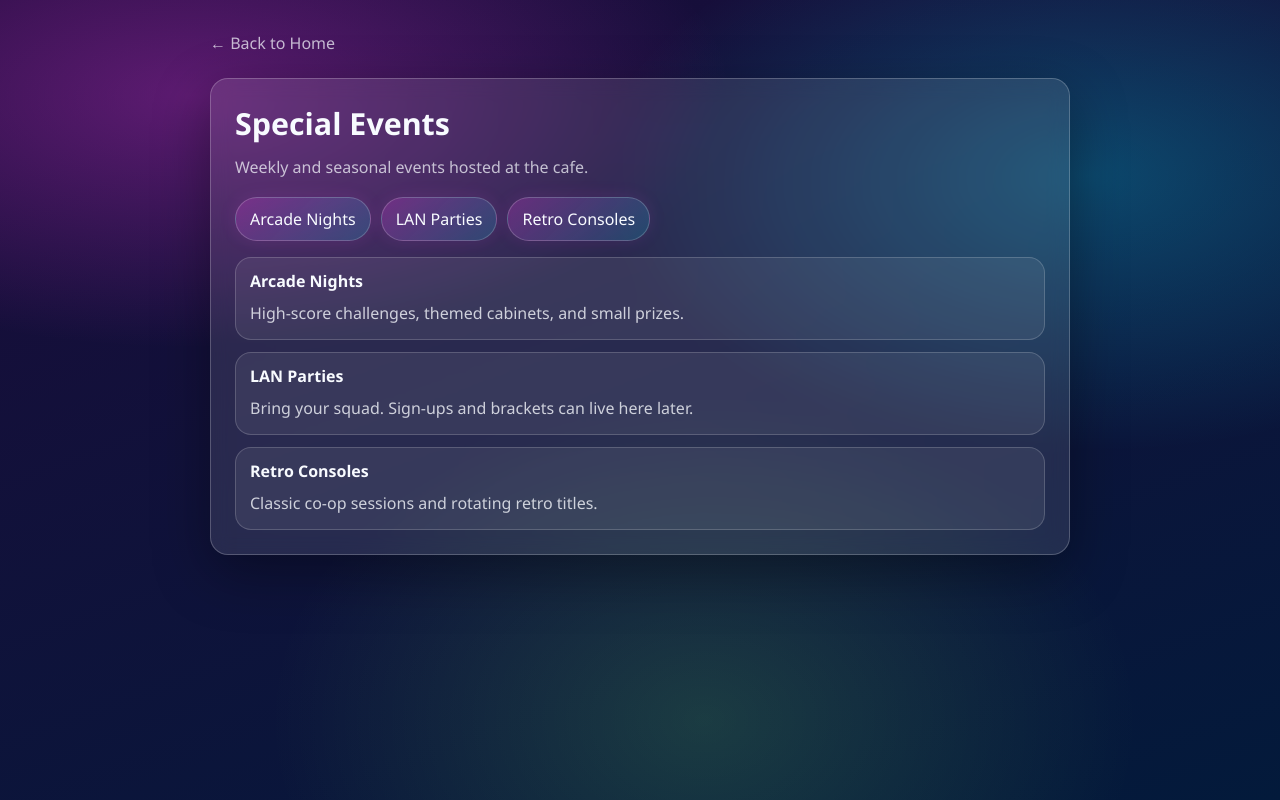
After one commit to Tausetii/VulnWorld, a Flask app: page /events in a window 1280 px wide. The commit adds this page. Run offline with Flask 3, Linux system fonts and the light colour scheme.

Commit message:
Add events route and update navigation
- Introduced a new route for special events at the cafe (/events) with a corresponding template.
- Removed event-related chips from the about page and updated the welcome page navigation to include a link to the events page.

```diff
--- a/main.py
+++ b/main.py
@@ -45,6 +45,7 @@ app = Flask(__name__)
 #   /menu       → food menu page (uses /search/<budget>)
 #   /about      → about the owners
 #   /contact    → contact information
+#   /events     → special events held at the cafe
 #   /chat       → AI chatbot (logic to be added later)
 #   /search/<budget> → API: food items within budget (used by menu page)
 # ---------------------------------------------------------------------------
@@ -78,6 +79,12 @@ def contact():
     return render_template('contact.html')
 
 
+@app.route('/events')
+def events():
+    """Special events held at the gaming cafe."""
+    return render_template('events.html')
+
+
 @app.route('/chat')
 def chat():
     """AI chatbot – logic to be added later."""
--- /dev/null
+++ b/templates/events.html
@@ -0,0 +1,94 @@
+<!DOCTYPE html>
+<html lang="en">
+<head>
+    <meta charset="UTF-8">
+    <meta name="viewport" content="width=device-width, initial-scale=1.0">
+    <title>VulnWorld Gaming Cafe – Special Events</title>
+    <style>
+        :root{
+            --bg1:#1b0b3a;
+            --bg2:#031a3b;
+            --card:rgba(255,255,255,.10);
+            --stroke:rgba(255,255,255,.22);
+            --text:#f8fbff;
+            --muted:rgba(248,251,255,.72);
+            --neon1:#ff3df2;
+            --neon2:#00e5ff;
+            --neon3:#7CFF6B;
+        }
+        * { margin: 0; padding: 0; box-sizing: border-box; font-family: 'Segoe UI', Arial, sans-serif; }
+        body {
+            color: var(--text);
+            min-height: 100vh;
+            padding: 2rem 1.5rem;
+            background:
+                radial-gradient(900px 420px at 15% 12%, rgba(255,61,242,.30), transparent 60%),
+                radial-gradient(820px 460px at 85% 22%, rgba(0,229,255,.26), transparent 60%),
+                radial-gradient(700px 520px at 55% 90%, rgba(124,255,107,.16), transparent 62%),
+                linear-gradient(160deg, var(--bg1), var(--bg2));
+        }
+        .wrap{ max-width: 860px; margin: 0 auto; }
+        .nav { margin-bottom: 1.5rem; }
+        .nav a { color: var(--muted); text-decoration: none; }
+        .nav a:hover { color: var(--text); text-shadow: 0 0 12px rgba(0,229,255,.35); }
+        .panel{
+            background: var(--card);
+            border: 1px solid var(--stroke);
+            border-radius: 18px;
+            padding: 1.5rem;
+            backdrop-filter: blur(10px);
+            box-shadow: 0 18px 55px rgba(0,0,0,.35);
+        }
+        h1 { font-size: 1.9rem; font-weight: 800; margin-bottom: 0.6rem; }
+        p { color: rgba(248,251,255,.82); line-height: 1.7; margin-bottom: 1rem; }
+
+        .chips{ display:flex; gap: 10px; flex-wrap: wrap; margin-top: 0.75rem; }
+        .chip{
+            padding: 10px 14px;
+            border-radius: 999px;
+            border: 1px solid rgba(255,255,255,.20);
+            background: linear-gradient(135deg, rgba(255,61,242,.22), rgba(0,229,255,.16));
+            box-shadow: 0 0 18px rgba(255,61,242,.10);
+        }
+        .grid{ display:grid; grid-template-columns: 1fr; gap: 12px; margin-top: 1rem; }
+        .tile{
+            border: 1px solid rgba(255,255,255,.18);
+            background: rgba(255,255,255,.07);
+            border-radius: 16px;
+            padding: 12px 14px;
+        }
+        .tile strong{ color: var(--text); }
+        .tile p{ margin: 0.5rem 0 0; color: rgba(248,251,255,.78); }
+    </style>
+</head>
+<body>
+    <div class="wrap">
+        <div class="nav"><a href="/welcome">← Back to Home</a></div>
+        <div class="panel">
+            <h1>Special Events</h1>
+            <p style="color: var(--muted);">Weekly and seasonal events hosted at the cafe.</p>
+
+            <div class="chips">
+                <div class="chip">Arcade Nights</div>
+                <div class="chip">LAN Parties</div>
+                <div class="chip">Retro Consoles</div>
+            </div>
+
+            <div class="grid">
+                <div class="tile">
+                    <strong>Arcade Nights</strong>
+                    <p>High-score challenges, themed cabinets, and small prizes.</p>
+                </div>
+                <div class="tile">
+                    <strong>LAN Parties</strong>
+                    <p>Bring your squad. Sign-ups and brackets can live here later.</p>
+                </div>
+                <div class="tile">
+                    <strong>Retro Consoles</strong>
+                    <p>Classic co-op sessions and rotating retro titles.</p>
+                </div>
+            </div>
+        </div>
+    </div>
+</body>
+</html>
--- a/templates/welcome.html
+++ b/templates/welcome.html
@@ -77,6 +77,7 @@
         <nav>
             <a href="/menu">Food Menu</a>
             <a href="/about">About Us</a>
+            <a href="/events">Special Events</a>
             <a href="/contact">Contact</a>
             <a href="/chat">AI Chatbot</a>
         </nav>
```
Also changed, not shown: templates/about.html (+1 -12 lines).
